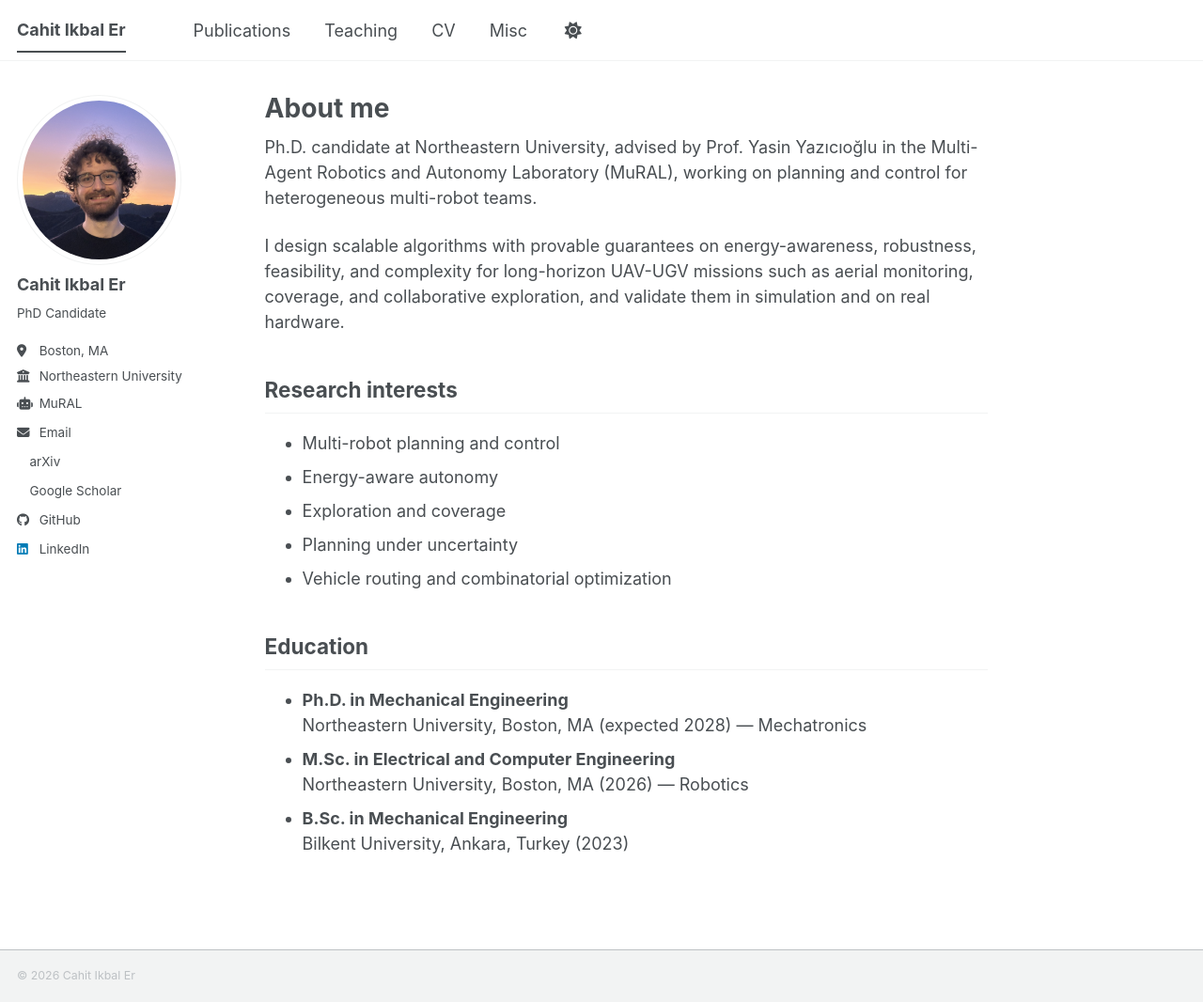
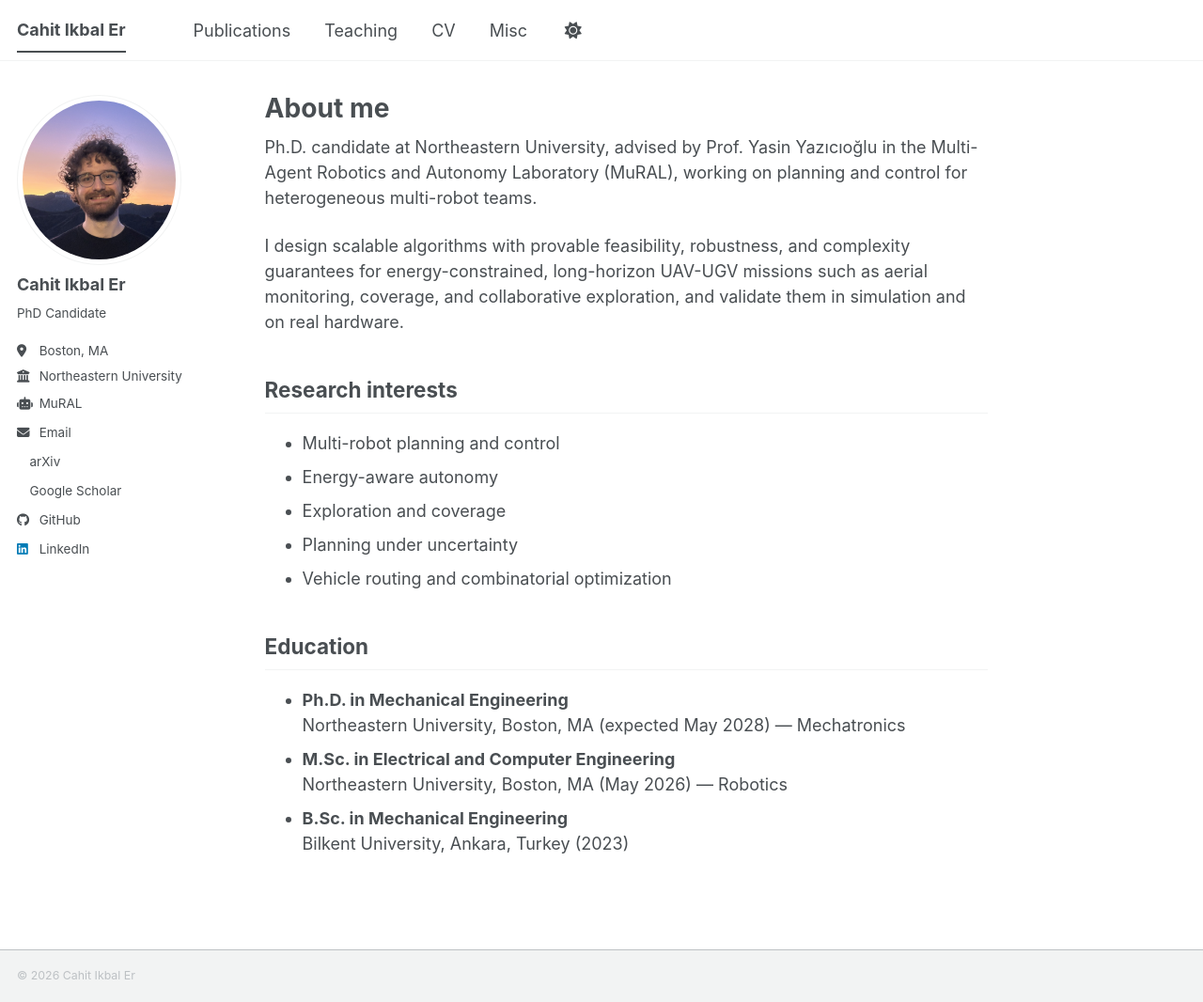
Before and after one commit to cahiter/cahiter.github.io, a Jekyll site: the page built from _pages/about.md, in a window 1280 px wide and 1066 px high. Shown: the whole window at 94% size. Built offline with Jekyll 4.4.1, drawn with Linux system fonts in a browser that asks for light colours; a style sheet for code colours, icons or effects is not loaded.

Commit message:
Update about.md

```diff
--- a/_pages/about.md
+++ b/_pages/about.md
@@ -9,7 +9,7 @@ redirect_from:
 
 Ph.D. candidate at Northeastern University, advised by Prof. Yasin Yazıcıoğlu in the Multi-Agent Robotics and Autonomy Laboratory (MuRAL), working on planning and control for heterogeneous multi-robot teams.
 
-I design scalable algorithms with provable guarantees on energy-awareness, robustness, feasibility, and complexity for long-horizon UAV-UGV missions such as aerial monitoring, coverage, and collaborative exploration, and validate them in simulation and on real hardware.
+I design scalable algorithms with provable feasibility, robustness, and complexity guarantees for energy-constrained, long-horizon UAV-UGV missions such as aerial monitoring, coverage, and collaborative exploration, and validate them in simulation and on real hardware.
 
 ## Research interests
 
@@ -22,8 +22,8 @@ I design scalable algorithms with provable guarantees on energy-awareness, robus
 ## Education
 
 - **Ph.D. in Mechanical Engineering** <br>
-  Northeastern University, Boston, MA (expected 2028) — Mechatronics
+  Northeastern University, Boston, MA (expected May 2028) — Mechatronics
 - **M.Sc. in Electrical and Computer Engineering** <br>
-  Northeastern University, Boston, MA (2026) — Robotics
+  Northeastern University, Boston, MA (May 2026) — Robotics
 - **B.Sc. in Mechanical Engineering** <br>
   Bilkent University, Ankara, Turkey (2023)
```
